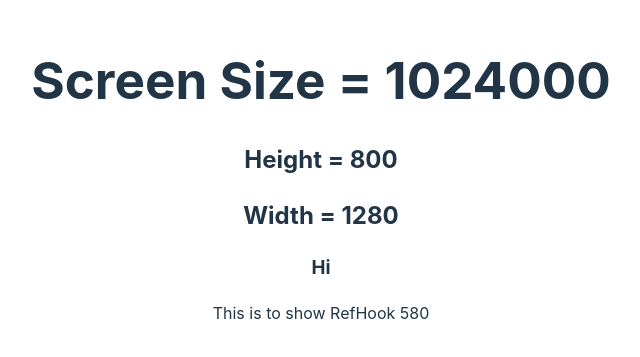
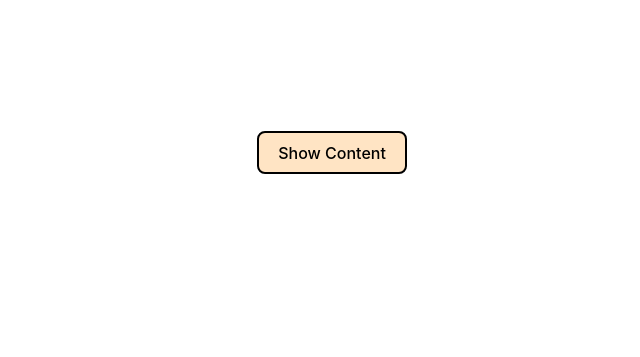
Before and after one commit to simran-saini-zs/React_Practice, a React (Vite) app: page / in a window 1280 px wide. Shown: the part 229-586 px from the top of the page, without its empty margins (319-959 px from the left). Built offline with nearby package versions, Linux system fonts and the light colour scheme.

Commit message:
Completed assignment on modal

```diff
--- a/src/App.css
+++ b/src/App.css
@@ -3,6 +3,7 @@
   margin: 0 auto;
   padding: 2rem;
   text-align: center;
+
 }
 
 .logo {
--- a/src/App.jsx
+++ b/src/App.jsx
@@ -1,35 +1,20 @@
-import { createContext, useState } from 'react'
-import reactLogo from './assets/react.svg'
-import viteLogo from '/vite.svg'
-import './App.css'
-import Assignment from "./Assignment.jsx"
-import { StrictMode } from 'react'
-import { createRoot } from 'react-dom/client'
-import './index.css'
-import ReactDOM from "react-dom"
-import {ColorProvider} from "./ColorContext.jsx"
-import Counter from './Counter.jsx'
-import Form from './Form.jsx'
-import Problem1 from './Problem1SetTimeOut.jsx'
-import WindowHook from './WindowHook.jsx'
-import MountedHook from './MountedHook.jsx'
-import RefHook from './RefHook.jsx'
+// import './App.css'
+// import './index.css'
+import './modal.css'
+import Modal from './modal.jsx'
+import { useState } from 'react'
 function App() {
-  let {w_size,h_size} = WindowHook();
-  let {ismount} = MountedHook();
-  console.log(ismount);
-  let {ref,size} = RefHook();
+  let [show,setShow] = useState(false);
+  function handleclick()
+  {
+    setShow((prev)=>!prev);
+  }
   return (
     <>
-    <ColorProvider>
-    <div>
-        <h1>Screen Size = {w_size*h_size}</h1>
-        <h2>Height = {h_size}</h2>
-        <h2>Width = {w_size}</h2>
-        {ismount && <h3>Hi</h3>}
-        <div ref ={ref}>This is to show RefHook {size}</div>
+    <div className= "mainDiv">
+    <button onClick = {handleclick} className='btn'>Show Content</button>
+    {show && <Modal handleclick = {handleclick} className = 'modal'/>}
     </div>
-    </ColorProvider>
     </>
   )
 }
--- /dev/null
+++ b/src/modal.css
@@ -0,0 +1,50 @@
+.overlay {
+    position: absolute;
+    width: 100%;
+    height: 100%;
+    top: 0;
+    left: 0;
+    display: flex;
+    align-items: center;
+    justify-content: center;
+    background-color: rgb(0, 0, 0, 0.5);
+}
+.container{
+    height: auto;
+    width: 500px;
+    border-radius: 30px;
+    border: 2px solid black;
+    position: absolute;
+    padding: 10px;
+    display: flex;
+    justify-content: center;
+    align-items: center;
+    flex-direction: column;
+    background-color: rgb(231, 231, 196);
+    z-index: 10;
+    animation: slideIn 1s ease-out forwards;
+}
+.container span{
+    position: absolute;
+    top: 10px;
+    right: 20px;
+}
+.container span:hover{
+    cursor:pointer;
+}
+.btn{
+    position: absolute;
+    top: 45%;
+    left: 45%;
+    z-index: 5;
+    background-color: bisque;
+    border: 2px solid black;
+}
+@keyframes slideIn {
+    0% {
+      top: -100%; /* Start off-screen */
+    }
+    100% {
+      top: 20%; /* End at normal position */
+    }
+  }
--- /dev/null
+++ b/src/modal.jsx
@@ -0,0 +1,23 @@
+// import './modal.css'
+function Modal({ handleclick }) {
+    return (
+        <div className='overlay'>
+            <div className='container'>
+                <h1>Title</h1>
+                <span onClick={(handleclick)}>❌</span>
+                <p>description: Paragraphs are the building blocks of papers.
+                    Many students define paragraphs in terms of length: a paragraph is
+                    a group of at least five sentences, a paragraph is half a page long, etc.
+                    In reality, though, the unity and coherence of ideas among sentences is
+                    what constitutes a paragraph. A paragraph is defined as “a group of sentences
+                    or a single sentence that forms a unit” (Lunsford and Connors 116).
+                    Length and appearance do not determine whether a section in a paper is a paragraph.
+                    For instance, in some styles of writing, particularly journalistic styles, a paragraph
+                    can be just one sentence long. Ultimately, a paragraph is a sentence or group of sentences
+                    that support one main idea. In this handout, we will refer to this as the “controlling idea,
+                    ” because it controls what happens in the rest of the paragraph.</p>
+            </div>
+        </div>
+    )
+}
+export default Modal
```
Also changed, not shown: src/assets/cross.png (added).
